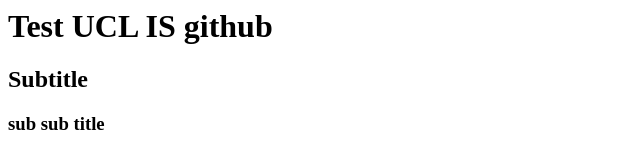
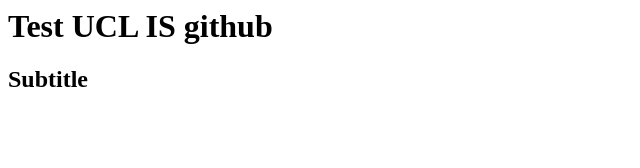
Before and after one commit to miaoshan/uclis, a plain HTML site: page Test.htm in a window 1280 px wide. Shown: the whole page, without its empty margins (0-640 px from the left). Drawn offline with Linux system fonts and the light colour scheme.

Commit message:
updated html file

```diff
--- a/Test.htm
+++ b/Test.htm
@@ -2,6 +2,5 @@
 	<body>
 		<h1>Test UCL IS github</h1>
 		<h2>Subtitle</h2>
-		<h3>sub sub title</h3>
 	</body>
 </html>
```
